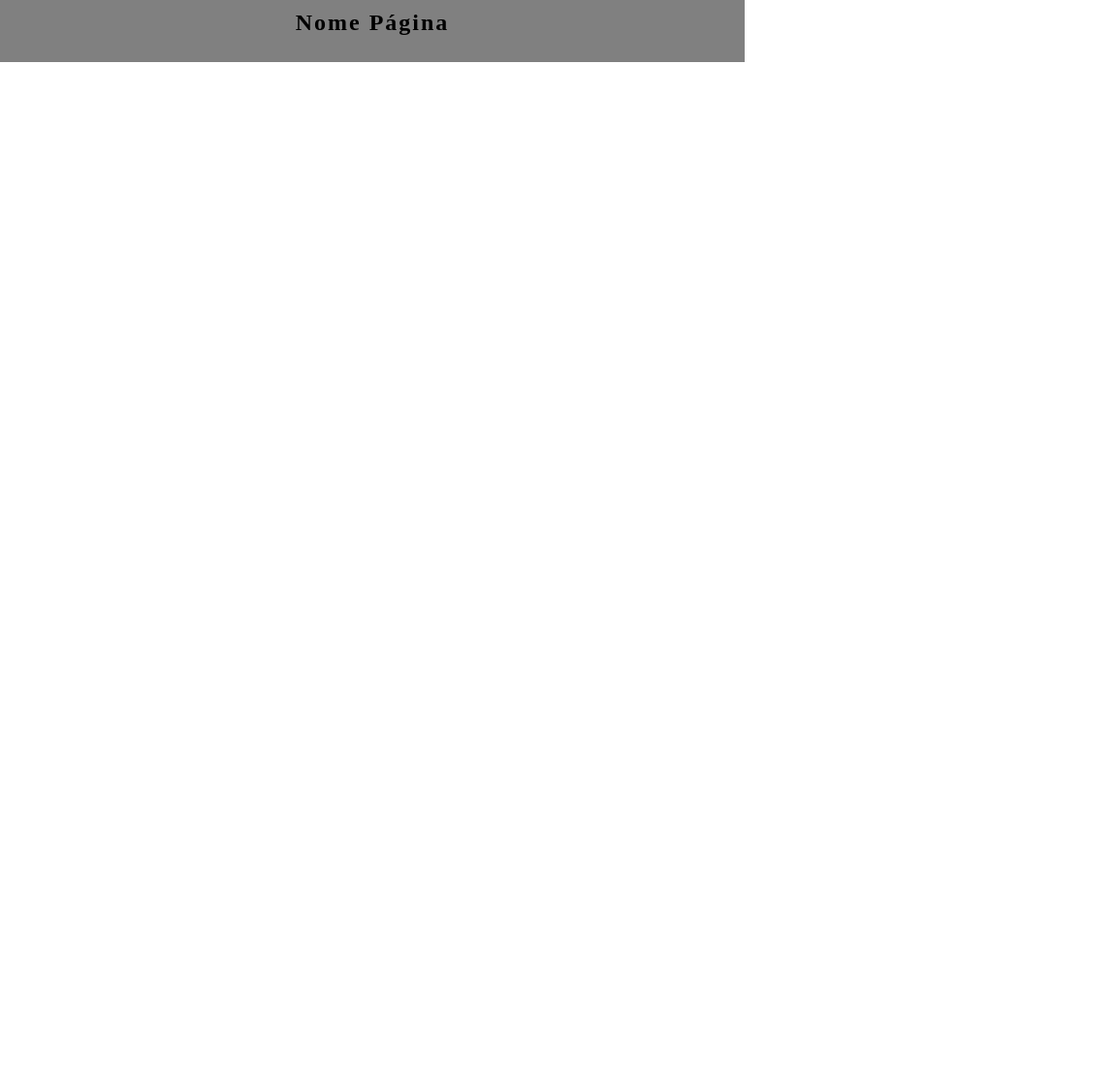
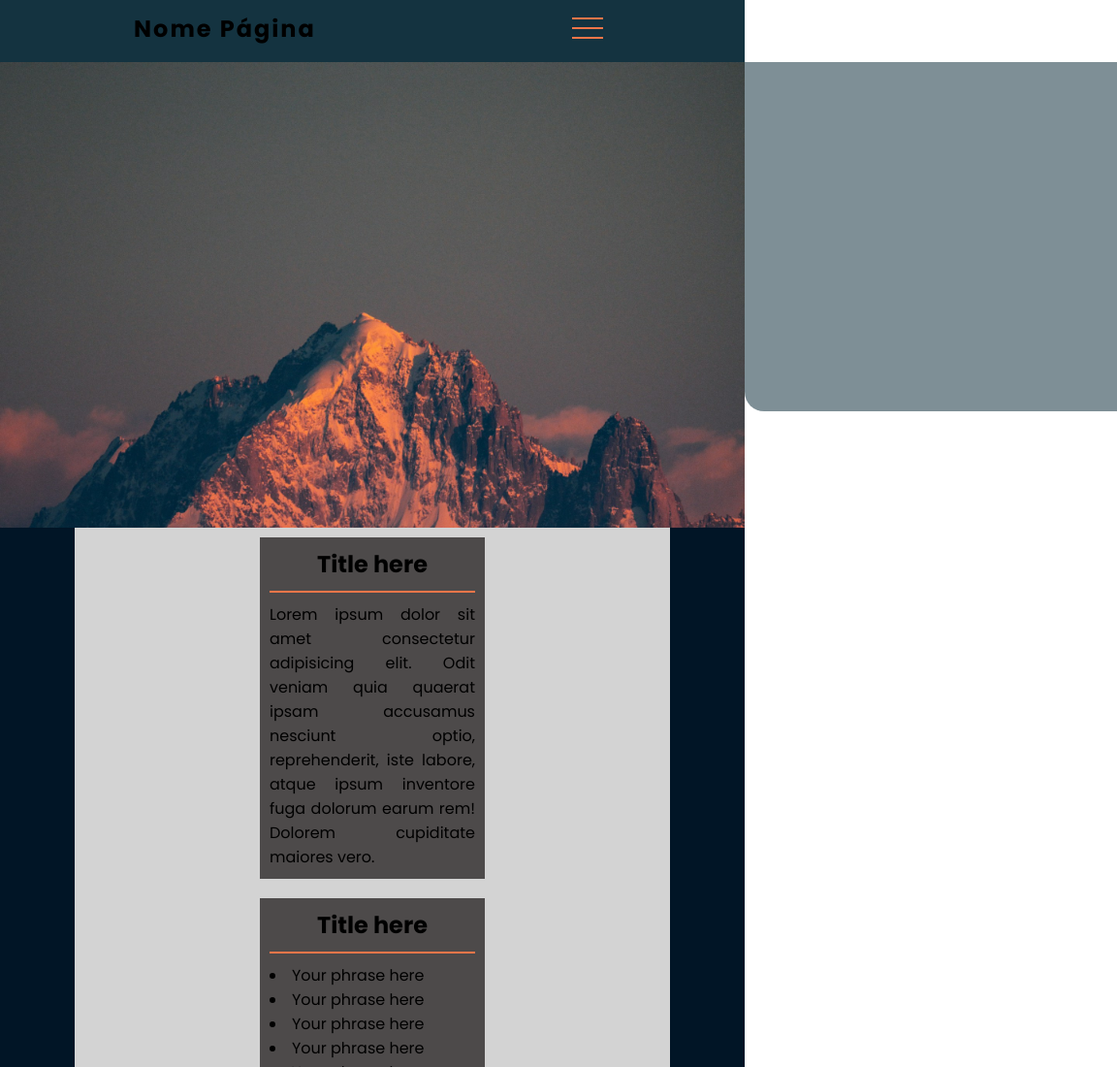
Before and after one commit to Ian-Roanito/nova_pagina, a plain HTML site: page index.html in a window 768 px wide. Shown: the top 1100 px of the page at 97% size, 1152 px wide, since content can reach past the window. Before the commit the page ends 800 px from the top, so only its background shows below. Drawn offline with Linux system fonts and the light colour scheme.

Commit message:
Criando o mobile first primeiro

```diff
--- a/index.html
+++ b/index.html
@@ -6,6 +6,7 @@
 
     <link rel="stylesheet" href="styles/index.css">
     <link rel="stylesheet" href="styles/header.css">
+    <link rel="stylesheet" href="styles/main.css">
 
     <title>Nova Página</title>
 </head>
@@ -15,13 +16,13 @@
         <nav>
             <h1>Nome Página</h1>
 
-            <div class="hamburguer">
-                <div class="item"></div>
-                <div class="item"></div>
-                <div class="item"></div>
+            <div id="hamburguer" class="mobile-menu">
+                <div class="item1"></div>
+                <div class="item2"></div>
+                <div class="item3"></div>
             </div>
 
-            <ul id="nav-list">
+            <ul id="nav-list" class="nav-list">
                 <li><a href="#">Opção 1</a></li>
                 <li><a href="#">Opção 2</a></li>
                 <li><a href="#">Opção 3</a></li>
@@ -30,5 +31,34 @@
             </ul>
         </nav>
     </header>
+
+    <main>
+        <section id="img" class="img"></section>
+        <section id="container" class="container">
+            <div class="box1">
+                <h3>Title here</h3>
+                <p>Lorem ipsum dolor sit amet consectetur adipisicing elit. Odit veniam quia quaerat ipsam accusamus nesciunt optio, reprehenderit, iste labore, atque ipsum inventore fuga dolorum earum rem! Dolorem cupiditate maiores vero.</p>
+            </div>
+            <div class="box2">
+                <h3>Title here</h3>
+                <ul>
+                    <li>Your phrase here</li>
+                    <li>Your phrase here</li>
+                    <li>Your phrase here</li>
+                    <li>Your phrase here</li>
+                    <li>Your phrase here</li>
+                    <li>Your phrase here</li>
+                    <li>Your phrase here</li>
+                    <li>Your phrase here</li>
+                </ul>
+            </div>
+            <div class="box3">
+                <h3>Title here</h3>
+                <p>Lorem, ipsum dolor sit amet consectetur adipisicing elit. Soluta quam non laborum veritatis laudantium est similique temporibus praesentium et a, dignissimos cupiditate. Iure architecto accusantium cupiditate doloribus non ab commodi.</p>
+            </div>
+        </section>
+    </main>
+
+    <script src="javascript/hambuuguer.js"></script>
 </body>
 </html>
--- /dev/null
+++ b/javascript/hambuuguer.js
@@ -0,0 +1,25 @@
+const hamburguer = document.getElementById('hamburguer');
+const navList = document.getElementById('nav-list');
+const navLinks = document.querySelectorAll('.nav-list li')
+const mobileMenu = document.getElementById('hamburguer')
+
+hamburguer.addEventListener('click', () => {
+
+    // 1. Abre/fecha o menu
+    navList.classList.toggle('active');
+    mobileMenu.classList.toggle('active');
+
+    // 2. Faz os links surgirem um por um
+    navLinks.forEach((link, index) => {
+        if (navList.classList.contains('active')) {
+
+            // Se o menu abrir, espera um pouco e mostra o link
+            setTimeout(() => {
+                link.classList.add('show');
+            }, 200 + (index * 100)); // 200ms de espera inicial + 100ms por item
+        } else {
+            // Se o menu fechou. remove a classe imediatamente
+            link.classList.remove('show');
+        }
+    });
+});
--- a/styles/header.css
+++ b/styles/header.css
@@ -1,7 +1,7 @@
 @charset "UTF-8";
 
 header {
-    background-color: gray;
+    background-color: var(--variante4);
     height: 8vh;
 }
 
@@ -16,41 +16,85 @@ header > nav {
     align-items: center;
 }
 
+.mobile-menu {
+    display: none;
+    cursor: pointer;
+}
 
-
-.item {
+.mobile-menu div {
     width: 32px;
     height: 2px;
-    background-color: white;
+    background-color: var(--variante3);
     margin: 8px;
+    transition: 0.3s;
 }
 
-#nav-list {
+.nav-list {
     list-style-type: none;
     display: flex;
 }
 
-#nav-list > li {
+.nav-list > li {
     margin-left: 20px;
-
 }
 
-#nav-list > li > a {
+.nav-list > li > a {
     text-decoration: none;
     letter-spacing: 2px;
     color: white;
 }
 
 @media screen and (min-width: 330px) and (max-width: 768px) {
-    #nav-list {
-        display: none;
+
+    body {
+        overflow-x: hidden;
+    }
+
+    .nav-list {
+        position: absolute;
+        top: 8vh;
+        width: 50vw;
+        height: 45vh;
+        right: 0;
+        border-bottom-left-radius: 20px;
+        flex-direction: column;
+        align-items: center;
+        justify-content: space-around;
+        background-color: var(--variante4_1);
+        transform: transLateX(100%);
+        transition: transform 0.8s ease-in-out;
+        z-index: 10;
+    }
+
+    .nav-list.active {
+        transform: translateX(0);
+    }
+
+    .nav-list li {
+        margin-left: 0px;
+        opacity: 0;
+        transform: translateX(50%);
+        transition: transform 0.5s ease, opacity 0.5s ease;
+    }
+
+    .nav-list li.show {
+        opacity: 1;
+        transform: translateX(0);
+    }
+
+    .mobile-menu {
+        display: block;
     }
 }
 
-@media screen and (min-width: 768px) {
-    .hamburguer {
-        display: none;
-    }
+.mobile-menu.active .item1 {
+    transform: rotate(-45deg) translate(-8px, 8px);
+}
 
+.mobile-menu.active .item2 {
+    opacity: 0;
+}
 
+.mobile-menu.active .item3 {
+    transform: rotate(45deg) translate(-5px, -7px);
 }
--- a/styles/index.css
+++ b/styles/index.css
@@ -1,6 +1,27 @@
 @charset "UTF-8";
+
+@import url('https://fonts.googleapis.com/css2?family=Poppins:ital,wght@0,100;0,200;0,300;0,400;0,500;0,600;0,700;0,800;0,900;1,100;1,200;1,300;1,400;1,500;1,600;1,700;1,800;1,900&display=swap');
 
 * {
     margin: 0;
     padding: 0;
+    box-sizing: border-box;
+    font-family: var(--fonte-padrao);
 }
+
+:root {
+    --color1: #f88b3a;
+    --color2: #d36f56;
+    --color3: #5c5357;
+    --color4: #342f3a;
+    --color4_1: #342f3a88;
+
+    --variante1: #8C5656;
+    --variante2: #D96459;
+    --variante3: #F27649;
+    --variante4: #143340;
+    --variante4_1: #1433408c;
+    --variante5: #011526;
+
+    --fonte-padrao: "Poppins", sans-serif;
+}
--- /dev/null
+++ b/styles/main.css
@@ -0,0 +1,47 @@
+@charset "UTF-8";
+
+main {
+    background-color: var(--variante5);
+}
+
+.img {
+    height: 60vh;
+    background: gray url('../imagens/andrea-caramello-7LgwmO6cDrU-unsplash.jpg') top center no-repeat scroll;
+    background-size: cover;
+}
+
+.container {
+    width: 80vw;
+    background-color: lightgray;
+    margin: auto;
+
+    display: flex;
+    flex-flow: column;
+    justify-content: center;
+    align-items: center;
+}
+
+.container div {
+    width: 232px;
+    height: auto;
+    margin: 10px;
+    padding: 10px;
+    background-color: rgb(77, 74, 74);
+}
+
+.container > div > h3 {
+    text-align: center;
+    font-size: 1.5em;
+    margin-bottom: 10px;
+    padding-bottom: 10px;
+    border-bottom: 2px solid var(--variante3)
+}
+
+.container > div > ul {
+    list-style: inside;
+}
+
+.container > div > p {
+    text-align: justify;
+    font-size: 1em;
+}
```
Also changed, not shown: imagens/andrea-caramello-7LgwmO6cDrU-unsplash.jpg (added).
